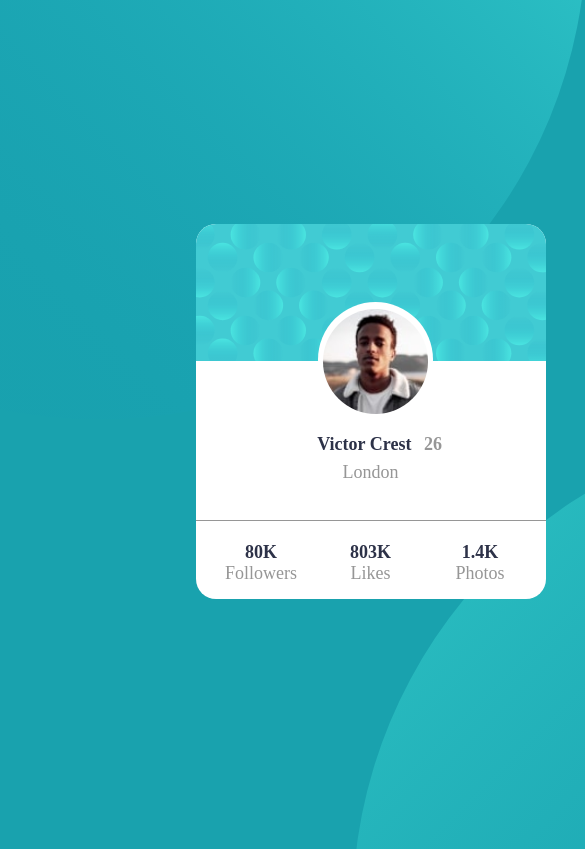
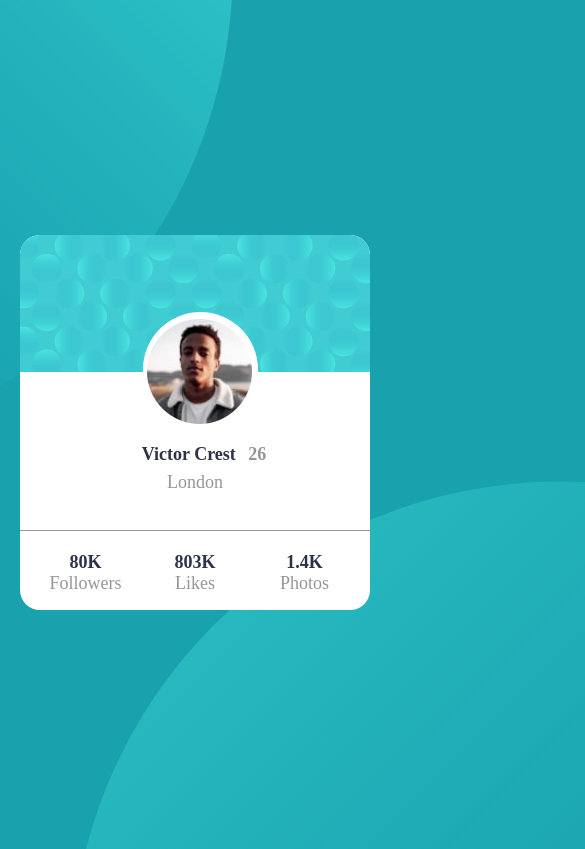
Before and after one commit to Chijioke1996/card, a plain HTML site: page index.html in a window 390 px wide. Shown: the top 849 px of the page, 585 px wide, since content can reach past the window. Drawn offline with Linux system fonts and the light colour scheme; a web font is replaced by a local one.

Commit message:
first2 commit

```diff
--- a/css/mobile.css
+++ b/css/mobile.css
@@ -1,13 +1,40 @@
+
+body{
+
+    align-items: center;
+    display: flex;
+    justify-content: center;
+    width: 100%;
+
+}
+
 .top{
-    margin-top: -80%;
-    margin-left: -40%;
+    height: 10px;
+    margin-top: -480%;
+   margin-right: 430%;
+    position: fixed;
 }
 
 .bott{
+    height: 0px;
     margin-right: 29%;
-    margin-top: 20%;
+    margin-top: 30%;
+    position: fixed;
 }
 
 .box{
-    margin-left: 20%;
+
+    align-items: center;
+    justify-content: center;
+    position: absolute;
+
+
 }
+
+.cont {
+    align-items: center;
+    display: flex;
+    justify-content: center;
+    position: relative;
+
+}
```
